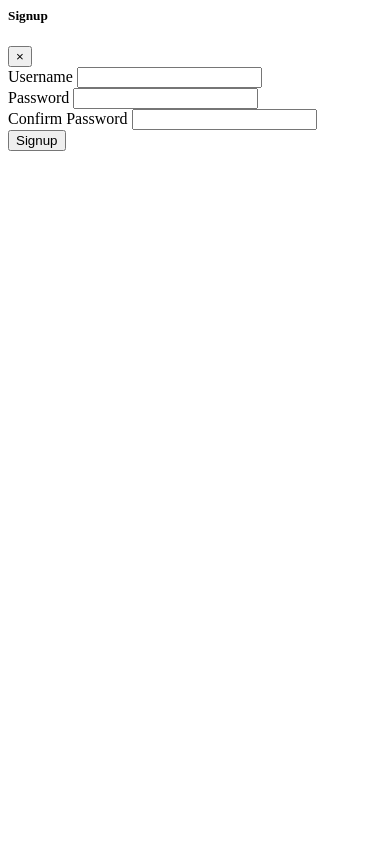
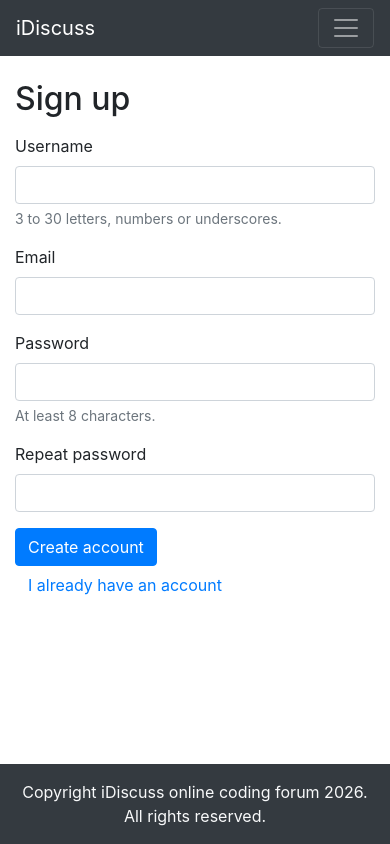
Before and after one commit to adityatagwale19/forum-project, a PHP site: page /signup.php in a window 390 px wide. Run offline with PHP 8.4, Linux system fonts and the light colour scheme; tables that the repository leaves empty hold one stand-in row (values such as "Sample post").

Commit message:
refactor(auth): rebuild signup, login and logout
- hash passwords instead of storing them as text
- prepared statements on both forms
- csrf token checked on every post
- block an ip after five failed logins
- same error message for wrong email and wrong password
- Related to #1
- Related to #4

```diff
--- a/public/signup.php
+++ b/public/signup.php
@@ -1,32 +1,115 @@
-<!-- Modal -->
-<div class="modal fade" id="signupModal" tabindex="-1" aria-labelledby="signupModalLabel" aria-hidden="true">
-    <div class="modal-dialog">
-        <div class="modal-content">
-            <div class="modal-header">
-                <h5 class="modal-title" id="signupModalLabel">Signup</h5>
-                <button type="button" class="close" data-dismiss="modal" aria-label="Close">
-                    <span aria-hidden="true">&times;</span>
-                </button>
-            </div>
-            <div class="modal-body">
-                <form action="partitions/signUp_handler.php" method="post">
-                    <div class="form-group">
-                        <label for="signEmail">Username</label>
-                        <input type="text" class="form-control" id="signEmail" name="signEmail" aria-describedby="emailHelp">
-                    </div>
-                    <div class="form-group">
-                        <label for="exampleInputPassword1">Password</label>
-                        <input type="password" class="form-control" id="password" name="password">
-                    </div>
-                    <div class="form-group">
-                        <label for="confirmPassword1">Confirm Password</label>
-                        <input type="password" class="form-control" id="Cpassword" name="Cpassword">
-                    </div>
+<?php
 
-                    <button type="submit" class="btn btn-primary">Signup</button>
-                </form>
-            </div>
+declare(strict_types=1);
 
+use Forum\Csrf;
+use Forum\Flash;
+use Forum\Validator;
+
+$app = require __DIR__ . '/../config/bootstrap.php';
+
+$auth = $app['auth'];
+$users = $app['users'];
+
+if ($auth->check()) {
+    redirect('index.php');
+}
+
+$errors = [];
+$old = ['username' => '', 'email' => ''];
+
+if ($_SERVER['REQUEST_METHOD'] === 'POST') {
+    if (!Csrf::checkRequest()) {
+        Flash::error('That form expired. Please try again.');
+        redirect('signup.php');
+    }
+
+    $validator = new Validator($_POST);
+    $validator->username('username')
+        ->email('email')
+        ->password('password')
+        ->sameAs('password_confirm', 'password', 'The two passwords do not match.');
+
+    $old['username'] = $validator->value('username');
+    $old['email'] = $validator->value('email');
+
+    if ($validator->passes()) {
+        if ($users->usernameTaken($old['username'])) {
+            $validator->fail('username', 'That username is taken.');
+        }
+
+        if ($users->emailTaken($old['email'])) {
+            $validator->fail('email', 'That email already has an account.');
+        }
+    }
+
+    if ($validator->passes()) {
+        $userId = $users->create($old['username'], $old['email'], (string) $_POST['password']);
+
+        $auth->start($userId);
+        Flash::success('Welcome, ' . $old['username'] . '. Your account is ready.');
+        redirect('index.php');
+    }
+
+    $errors = $validator->errors();
+}
+
+$pageTitle = 'Sign up';
+
+require __DIR__ . '/../templates/layout/header.php';
+
+?>
+<div class="container my-4">
+    <div class="row justify-content-center">
+        <div class="col-md-6">
+            <h2 class="mb-3">Sign up</h2>
+
+            <form action="signup.php" method="post" novalidate>
+                <?= Csrf::field() ?>
+
+                <div class="form-group">
+                    <label for="username">Username</label>
+                    <input type="text" class="form-control<?= isset($errors['username']) ? ' is-invalid' : '' ?>"
+                        id="username" name="username" value="<?= e($old['username']) ?>" required>
+                    <small class="form-text text-muted">3 to 30 letters, numbers or underscores.</small>
+                    <?php if (isset($errors['username'])) : ?>
+                        <div class="invalid-feedback"><?= e($errors['username']) ?></div>
+                    <?php endif; ?>
+                </div>
+
+                <div class="form-group">
+                    <label for="email">Email</label>
+                    <input type="email" class="form-control<?= isset($errors['email']) ? ' is-invalid' : '' ?>"
+                        id="email" name="email" value="<?= e($old['email']) ?>" required>
+                    <?php if (isset($errors['email'])) : ?>
+                        <div class="invalid-feedback"><?= e($errors['email']) ?></div>
+                    <?php endif; ?>
+                </div>
+
+                <div class="form-group">
+                    <label for="password">Password</label>
+                    <input type="password" class="form-control<?= isset($errors['password']) ? ' is-invalid' : '' ?>"
+                        id="password" name="password" required>
+                    <small class="form-text text-muted">At least 8 characters.</small>
+                    <?php if (isset($errors['password'])) : ?>
+                        <div class="invalid-feedback"><?= e($errors['password']) ?></div>
+                    <?php endif; ?>
+                </div>
+
+                <div class="form-group">
+                    <label for="password_confirm">Repeat password</label>
+                    <input type="password"
+                        class="form-control<?= isset($errors['password_confirm']) ? ' is-invalid' : '' ?>"
+                        id="password_confirm" name="password_confirm" required>
+                    <?php if (isset($errors['password_confirm'])) : ?>
+                        <div class="invalid-feedback"><?= e($errors['password_confirm']) ?></div>
+                    <?php endif; ?>
+                </div>
+
+                <button type="submit" class="btn btn-primary">Create account</button>
+                <a href="login.php" class="btn btn-link">I already have an account</a>
+            </form>
         </div>
     </div>
 </div>
+<?php require __DIR__ . '/../templates/layout/footer.php'; ?>
```
Also changed, not shown: public/login.php (+92 -23 lines), public/logout.php (+16 -4 lines).
